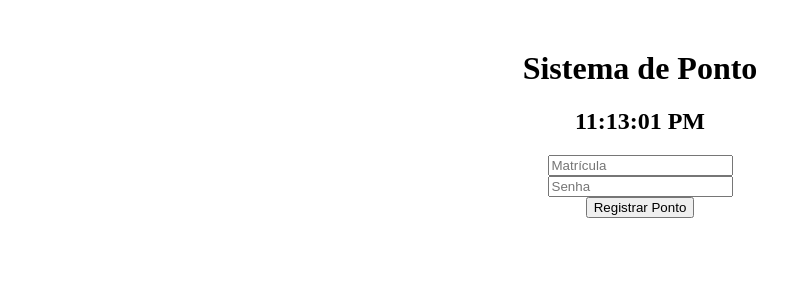
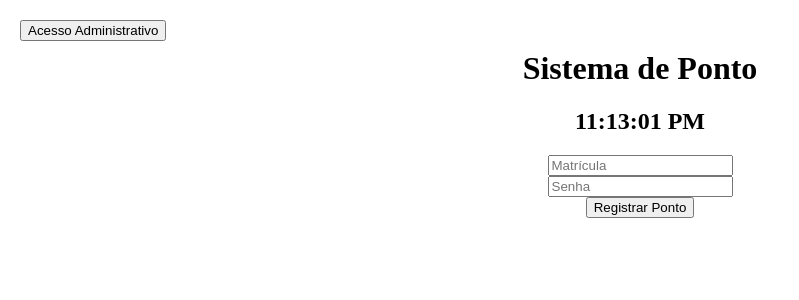
Before and after one commit to aramisrocha/Projeto_app_global, a React (Vite) app in the folder frontend/: page / in a window 1280 px wide. Shown: the top 300 px of the page, without its empty margins (0-799 px from the left). Built offline with nearby package versions, Linux system fonts and the light colour scheme; no server answers.

Commit message:
Tshoot frontend

```diff
--- a/frontend/src/App.jsx
+++ b/frontend/src/App.jsx
@@ -7,6 +7,7 @@ export default function App() {
   const [matricula, setMatricula] = useState("");
   const [senha, setSenha] = useState("");
   const [msg, setMsg] = useState("");
+  const [screen, setScreen] = useState("home");
 
   useEffect(() => {
     const timer = setInterval(() => setTime(new Date()), 1000);
@@ -34,8 +35,18 @@ export default function App() {
     }
   }
 
+  // Tela HOME
+  if (screen === "home") {
     return (
       <div style={{ textAlign: "center", marginTop: "50px" }}>
+
+        {/* BOTÃO ADMIN */}
+        <div style={{ position: "absolute", top: "20px", left: "20px" }}>
+          <button onClick={() => setScreen("admin")}>
+            Acesso Administrativo
+          </button>
+        </div>
+
         <h1>Sistema de Ponto</h1>
 
         <h2>{time.toLocaleTimeString()}</h2>
@@ -65,3 +76,18 @@ export default function App() {
       </div>
     );
   }
+
+  // Tela ADMIN (simples por enquanto)
+  if (screen === "admin") {
+    return (
+      <div style={{ textAlign: "center", marginTop: "50px" }}>
+        <button onClick={() => setScreen("home")}>
+          ← Voltar
+        </button>
+
+        <h1>Área Administrativa</h1>
+        <p>Login administrativo virá aqui (Cognito depois)</p>
+      </div>
+    );
+  }
+}
```
Lines whose indentation alone changed are shown as unchanged.
